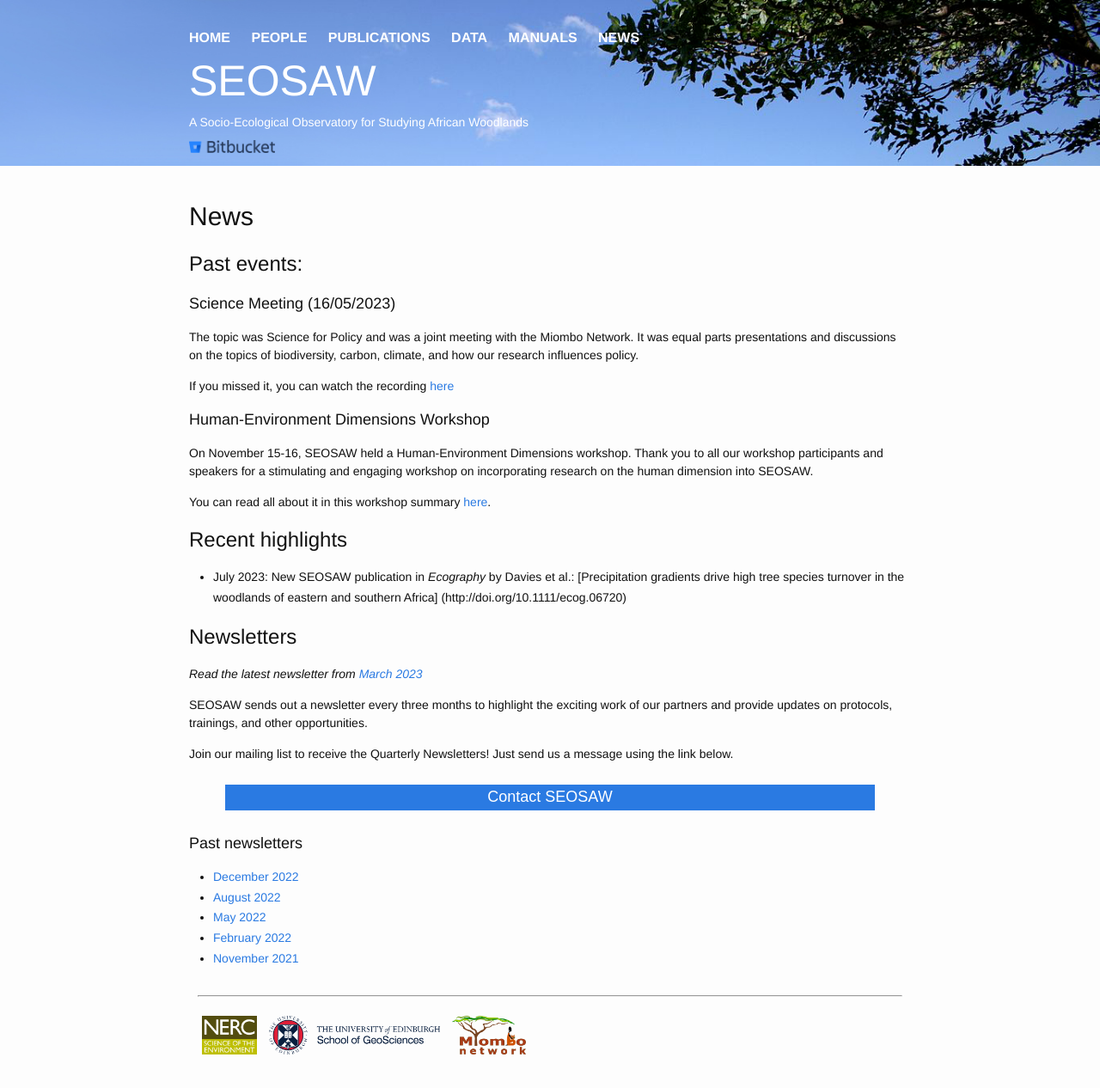
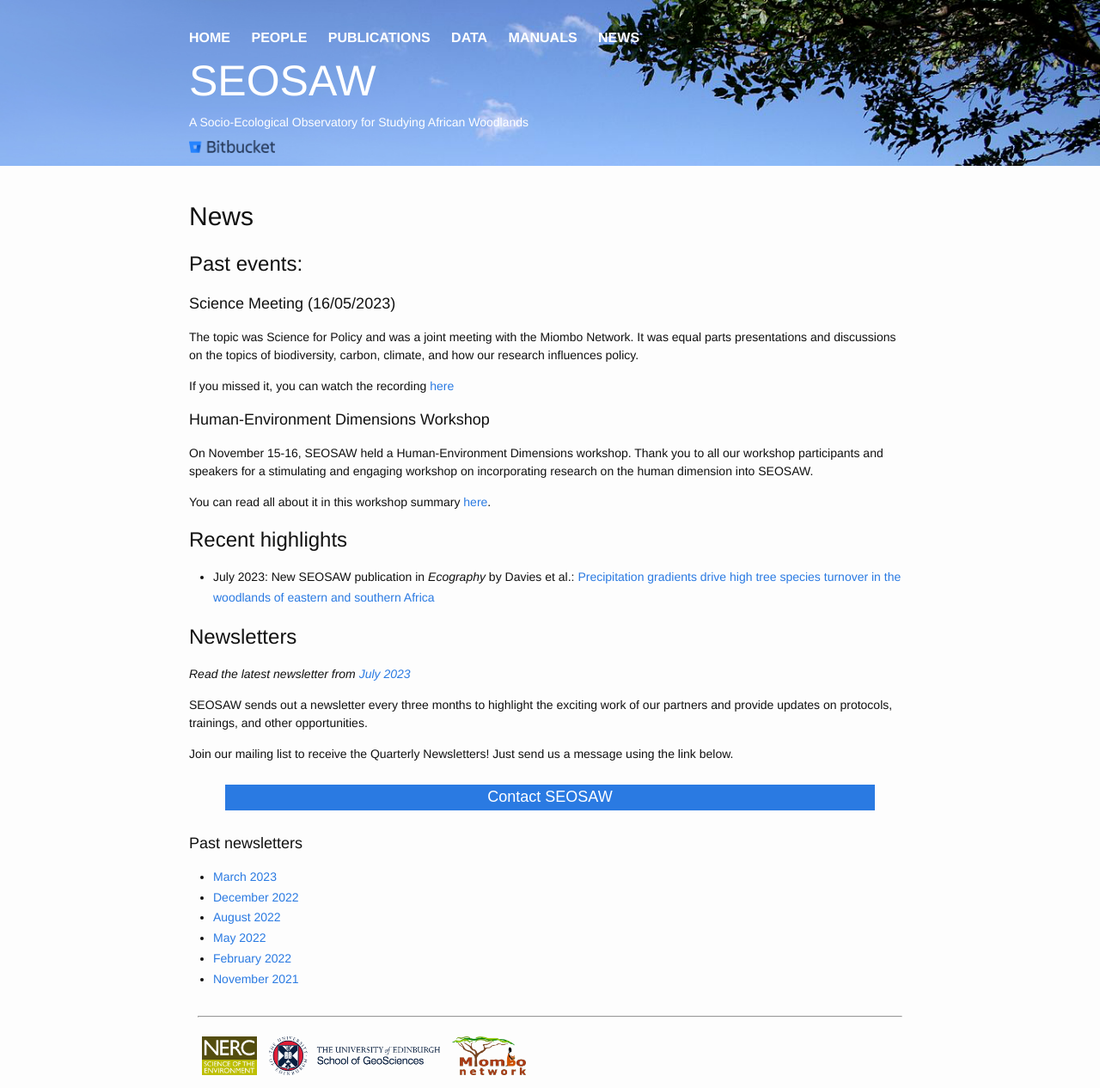
Before and after one commit to seosaw/seosaw.github.io, a Jekyll site: the page built from news.md, in a window 1280 px wide. Shown: the whole page at 86% size. Built offline with Jekyll 4.4.1, drawn with Linux system fonts in a browser that asks for light colours; nearby versions of some CDN libraries; our own code applies the rules of GitHub Pages for plain Markdown files; before the commit the page ends 1242 px from its top, so only the background shows below that.

Commit message:
Added July newsletter to web Moved March newsletter to past newsletters Hopefully fixed link issue with Davies et al.

```diff
--- a/news.md
+++ b/news.md
@@ -19,12 +19,11 @@ You can read all about it in this workshop summary [here](https://bitbucket.org/
 
 ## Recent highlights
 
-* July 2023:  New SEOSAW publication in *Ecography* by Davies et al.: [Precipitation gradients drive high tree species turnover in the woodlands of eastern and southern Africa]
- (http://doi.org/10.1111/ecog.06720)
+* July 2023:  New SEOSAW publication in *Ecography* by Davies et al.: [Precipitation gradients drive high tree species turnover in the woodlands of eastern and southern Africa](http://doi.org/10.1111/ecog.06720)
 
 
 ## Newsletters
-*Read the latest newsletter from [March 2023](https://sway.office.com/63ZWok7hoAYdSMgs?ref=Link)*
+*Read the latest newsletter from [July 2023](https://sway.office.com/QKNCYwypIZdKfBq0?ref=Link&loc=play)*
 
 SEOSAW sends out a newsletter every three months to highlight the exciting work of our partners and provide updates on protocols, trainings, and other opportunities.
 
@@ -38,6 +37,7 @@ Join our mailing list to receive the Quarterly Newsletters!  Just send us a mess
 
 ### Past newsletters
 
+* [March 2023](https://sway.office.com/63ZWok7hoAYdSMgs?ref=Link)
 * [December 2022](https://sway.office.com/CZLMRbX1jvRTiDqU?ref=Link)
 * [August 2022](https://sway.office.com/jP61ngxt4D6yeHPz?ref=Link)
 * [May 2022](https://sway.office.com/1ygFjSV2UCFKd6qP?ref=Link)
```
